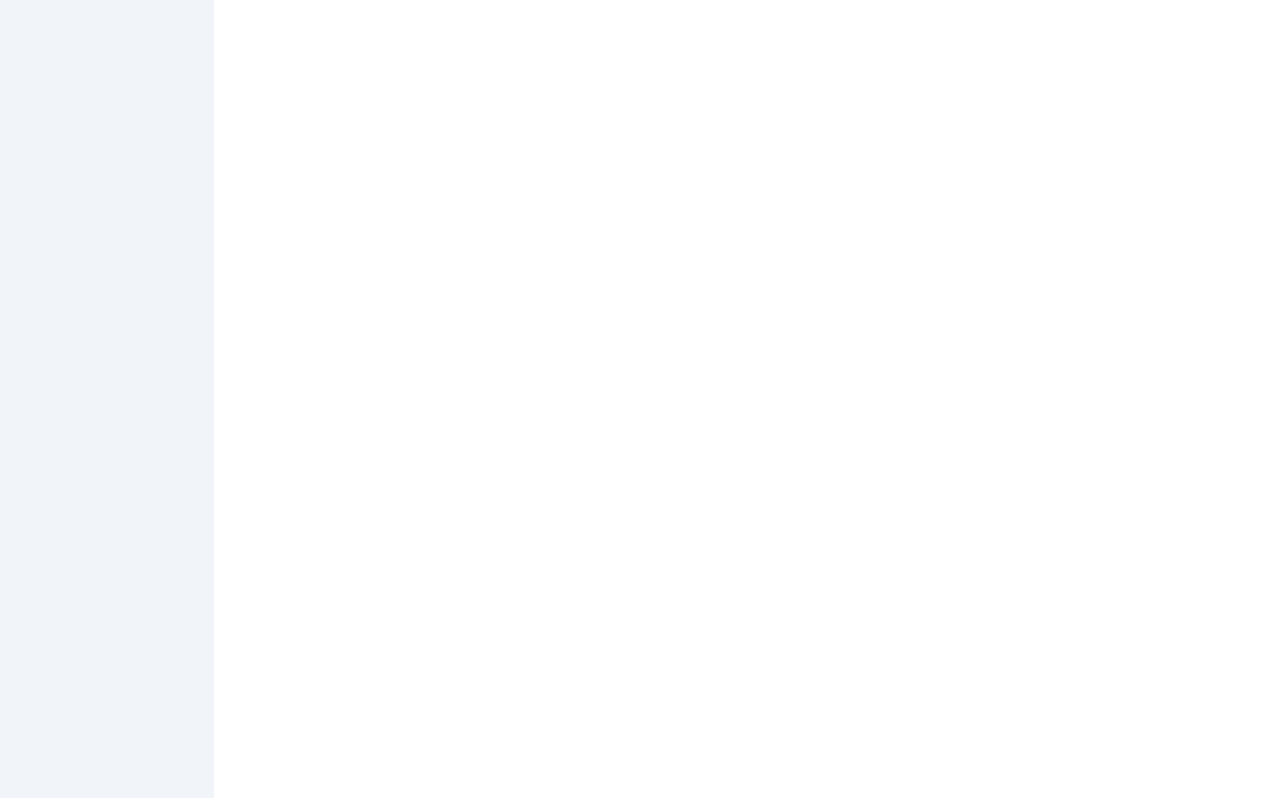
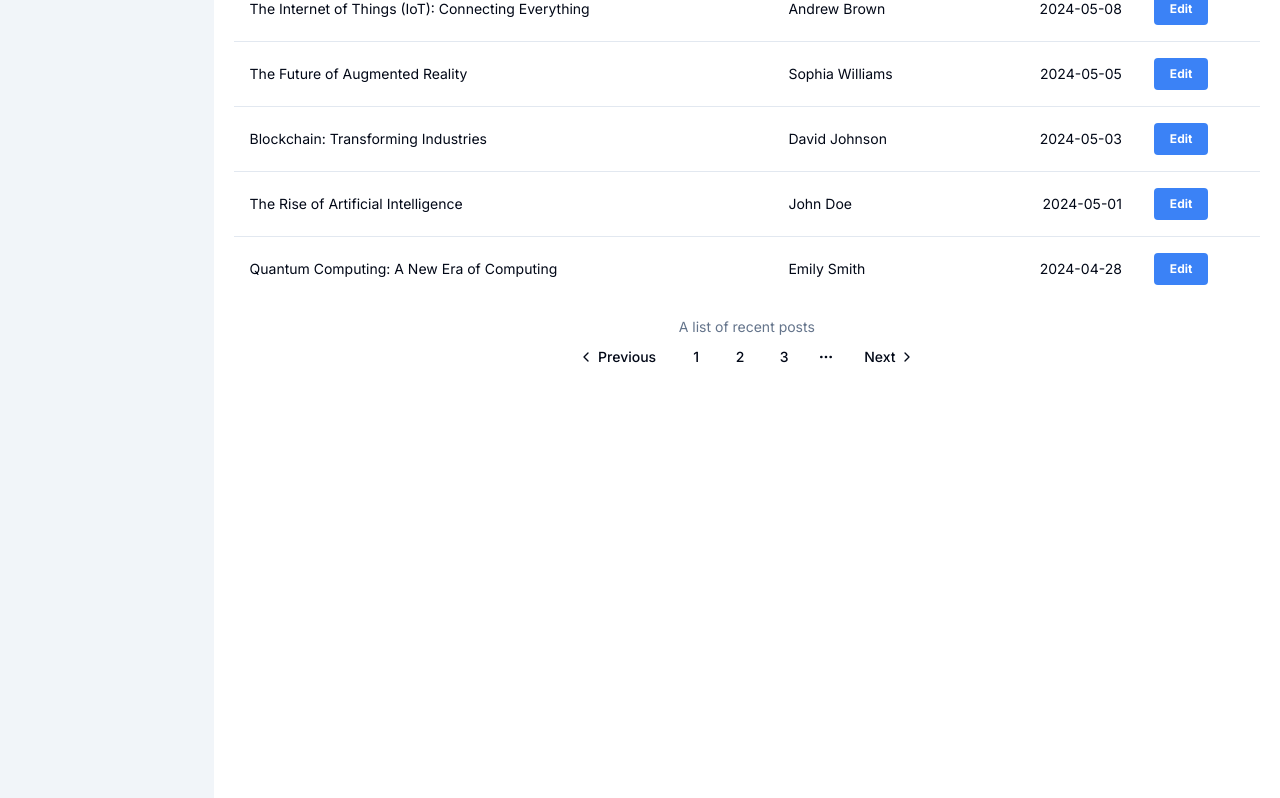
Before and after one commit to smartdriver321/smartpress-ui, a Next.js app: page /posts in a window 1280 px wide. Before the commit this address had no page. Shown: the part 585-1383 px from the top of the page. Built offline with nearby package versions, Linux system fonts and the light colour scheme.

Commit message:
Posts Page

```diff
--- /dev/null
+++ b/app/(main)/posts/page.tsx
@@ -0,0 +1,13 @@
+import BackButton from '@/components/BackButton'
+import PostsPagination from '@/components/posts/PostsPagination'
+import PostsTable from '@/components/posts/PostsTable'
+
+export default function PostsPage() {
+  return (
+    <>
+      <BackButton text='Go Back' link='/' />
+      <PostsTable />
+      <PostsPagination />
+    </>
+  )
+}
--- /dev/null
+++ b/components/BackButton.tsx
@@ -0,0 +1,18 @@
+import Link from 'next/link'
+import { ArrowLeftCircle } from 'lucide-react'
+
+interface BackButtonProps {
+  text: string
+  link: string
+}
+
+export default function BackButton({ text, link }: BackButtonProps) {
+  return (
+    <Link
+      href={link}
+      className='text-gray-500 hover:underline flex items-center gap-1 font-bold mb-5'
+    >
+      <ArrowLeftCircle size={18} /> {text}
+    </Link>
+  )
+}
--- /dev/null
+++ b/components/posts/PostsPagination.tsx
@@ -0,0 +1,36 @@
+import {
+  Pagination,
+  PaginationContent,
+  PaginationEllipsis,
+  PaginationItem,
+  PaginationLink,
+  PaginationNext,
+  PaginationPrevious,
+} from '@/components/ui/pagination'
+
+export default function PostsPagination() {
+  return (
+    <Pagination>
+      <PaginationContent>
+        <PaginationItem>
+          <PaginationPrevious href='#' />
+        </PaginationItem>
+        <PaginationItem>
+          <PaginationLink href='#'>1</PaginationLink>
+        </PaginationItem>
+        <PaginationItem>
+          <PaginationLink href='#'>2</PaginationLink>
+        </PaginationItem>
+        <PaginationItem>
+          <PaginationLink href='#'>3</PaginationLink>
+        </PaginationItem>
+        <PaginationItem>
+          <PaginationEllipsis />
+        </PaginationItem>
+        <PaginationItem>
+          <PaginationNext href='#' />
+        </PaginationItem>
+      </PaginationContent>
+    </Pagination>
+  )
+}
--- /dev/null
+++ b/components/ui/pagination.tsx
@@ -0,0 +1,117 @@
+import * as React from "react"
+import { ChevronLeft, ChevronRight, MoreHorizontal } from "lucide-react"
+
+import { cn } from "@/lib/utils"
+import { ButtonProps, buttonVariants } from "@/components/ui/button"
+
+const Pagination = ({ className, ...props }: React.ComponentProps<"nav">) => (
+  <nav
+    role="navigation"
+    aria-label="pagination"
+    className={cn("mx-auto flex w-full justify-center", className)}
+    {...props}
+  />
+)
+Pagination.displayName = "Pagination"
+
+const PaginationContent = React.forwardRef<
+  HTMLUListElement,
+  React.ComponentProps<"ul">
+>(({ className, ...props }, ref) => (
+  <ul
+    ref={ref}
+    className={cn("flex flex-row items-center gap-1", className)}
+    {...props}
+  />
+))
+PaginationContent.displayName = "PaginationContent"
+
+const PaginationItem = React.forwardRef<
+  HTMLLIElement,
+  React.ComponentProps<"li">
+>(({ className, ...props }, ref) => (
+  <li ref={ref} className={cn("", className)} {...props} />
+))
+PaginationItem.displayName = "PaginationItem"
+
+type PaginationLinkProps = {
+  isActive?: boolean
+} & Pick<ButtonProps, "size"> &
+  React.ComponentProps<"a">
+
+const PaginationLink = ({
+  className,
+  isActive,
+  size = "icon",
+  ...props
+}: PaginationLinkProps) => (
+  <a
+    aria-current={isActive ? "page" : undefined}
+    className={cn(
+      buttonVariants({
+        variant: isActive ? "outline" : "ghost",
+        size,
+      }),
+      className
+    )}
+    {...props}
+  />
+)
+PaginationLink.displayName = "PaginationLink"
+
+const PaginationPrevious = ({
+  className,
+  ...props
+}: React.ComponentProps<typeof PaginationLink>) => (
+  <PaginationLink
+    aria-label="Go to previous page"
+    size="default"
+    className={cn("gap-1 pl-2.5", className)}
+    {...props}
+  >
+    <ChevronLeft className="h-4 w-4" />
+    <span>Previous</span>
+  </PaginationLink>
+)
+PaginationPrevious.displayName = "PaginationPrevious"
+
+const PaginationNext = ({
+  className,
+  ...props
+}: React.ComponentProps<typeof PaginationLink>) => (
+  <PaginationLink
+    aria-label="Go to next page"
+    size="default"
+    className={cn("gap-1 pr-2.5", className)}
+    {...props}
+  >
+    <span>Next</span>
+    <ChevronRight className="h-4 w-4" />
+  </PaginationLink>
+)
+PaginationNext.displayName = "PaginationNext"
+
+const PaginationEllipsis = ({
+  className,
+  ...props
+}: React.ComponentProps<"span">) => (
+  <span
+    aria-hidden
+    className={cn("flex h-9 w-9 items-center justify-center", className)}
+    {...props}
+  >
+    <MoreHorizontal className="h-4 w-4" />
+    <span className="sr-only">More pages</span>
+  </span>
+)
+PaginationEllipsis.displayName = "PaginationEllipsis"
+
+export {
+  Pagination,
+  PaginationContent,
+  PaginationEllipsis,
+  PaginationItem,
+  PaginationLink,
+  PaginationNext,
+  PaginationPrevious,
+}
```
